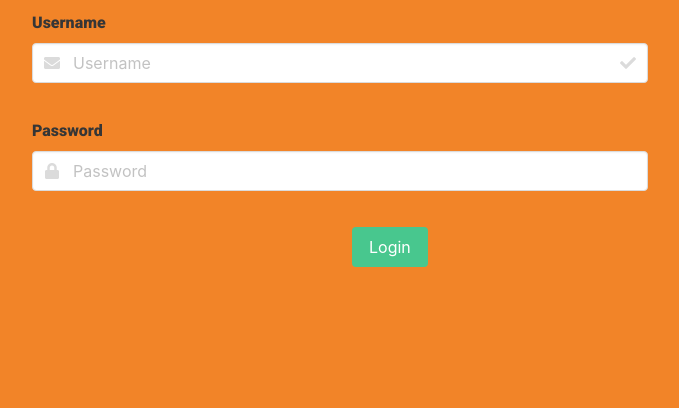
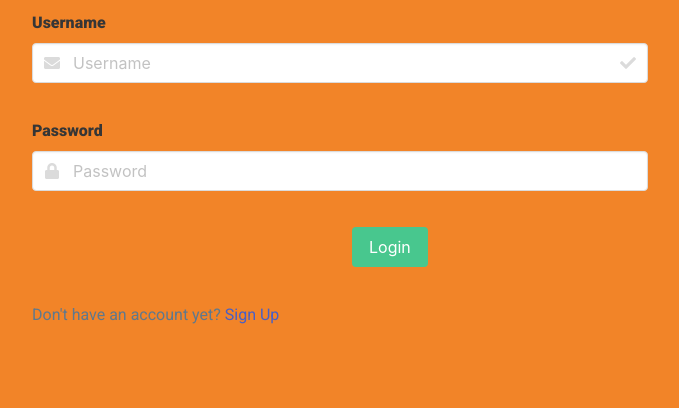
Before and after one commit to Code-Institute-Submissions/Spannakin-yarn-barn, a Flask app: page /login in a window 1280 px wide. Shown: the part 173-581 px from the top of the page, without its empty margins (300-979 px from the left). Run offline with Flask 2, Linux system fonts and the light colour scheme; some libraries are stand-ins or nearby versions.

Commit message:
ADD jinja templae for form added and additional navigation

```diff
--- a/templates/pages/login.html
+++ b/templates/pages/login.html
@@ -4,37 +4,11 @@
   <h1>Yarn Barn</h1>
   <h2 class="is-centered">Login</h2>
   <!--Login form-->
-  <form method="POST" action="{{ url_for('login') }}">
-    <div class="field column is-half is-offset-one-quarter" id="email-input-login">
-      <!--username input-->
-      <label class="label" for="username">Username</label>
-      <p class="control has-icons-left has-icons-right">
-        <input class="input" id="username" name="username" type="text" placeholder="Username">
-        <span class="icon is-small is-left">
-          <i class="fas fa-envelope"></i>
-        </span>
-        <span class="icon is-small is-right">
-          <i class="fas fa-check"></i>
-        </span>
-      </p>
-    </div>
-    <!--password input-->
-    <div class="field column is-half is-offset-one-quarter">
-      <label class="label" for="password"> Password</label>
-      <p class="control has-icons-left">
-        <input class="input" id="password" name="password" type="password" placeholder="Password">
-        <span class="icon is-small is-left">
-          <i class="fas fa-lock"></i>
-        </span>
-      </p>
-    </div>
-    <!--submit button-->
-    <div class="field column is-offset-6">
-      <p class="control">
-        <button class="button is-success" type="submit">
-          Login
-        </button>
-      </p>
-    </div>
-  </form>
-  {% endblock %}
+  {% include 'components/forms/auth.html'%}
+  <div class="column is-half is-offset-one-quarter">
+    <p class="is-centered">
+        Don't have an account yet?
+        <a href="{{ url_for('register') }}">Sign Up</a>
+    </p>
+  </div>
+{% endblock %}
```
